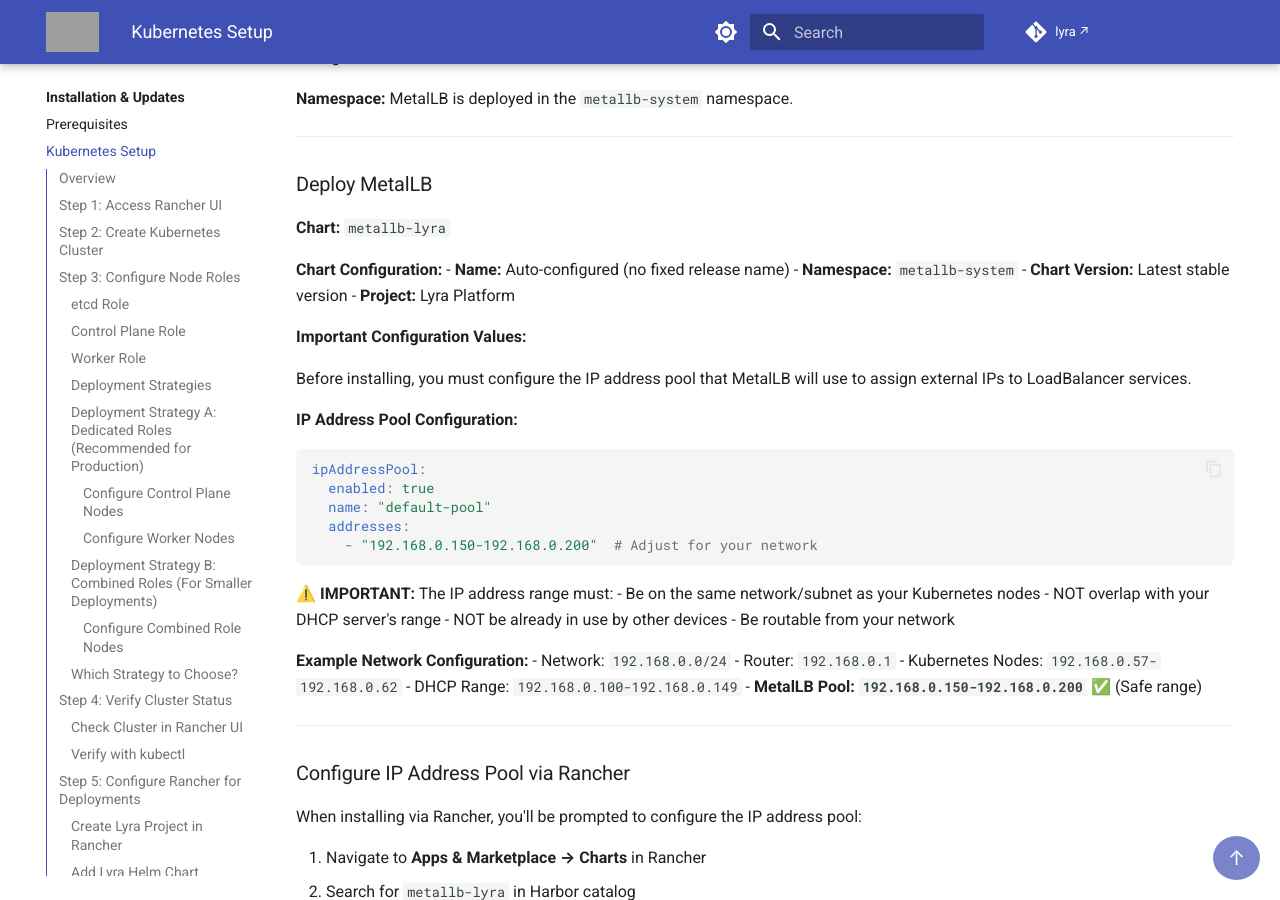
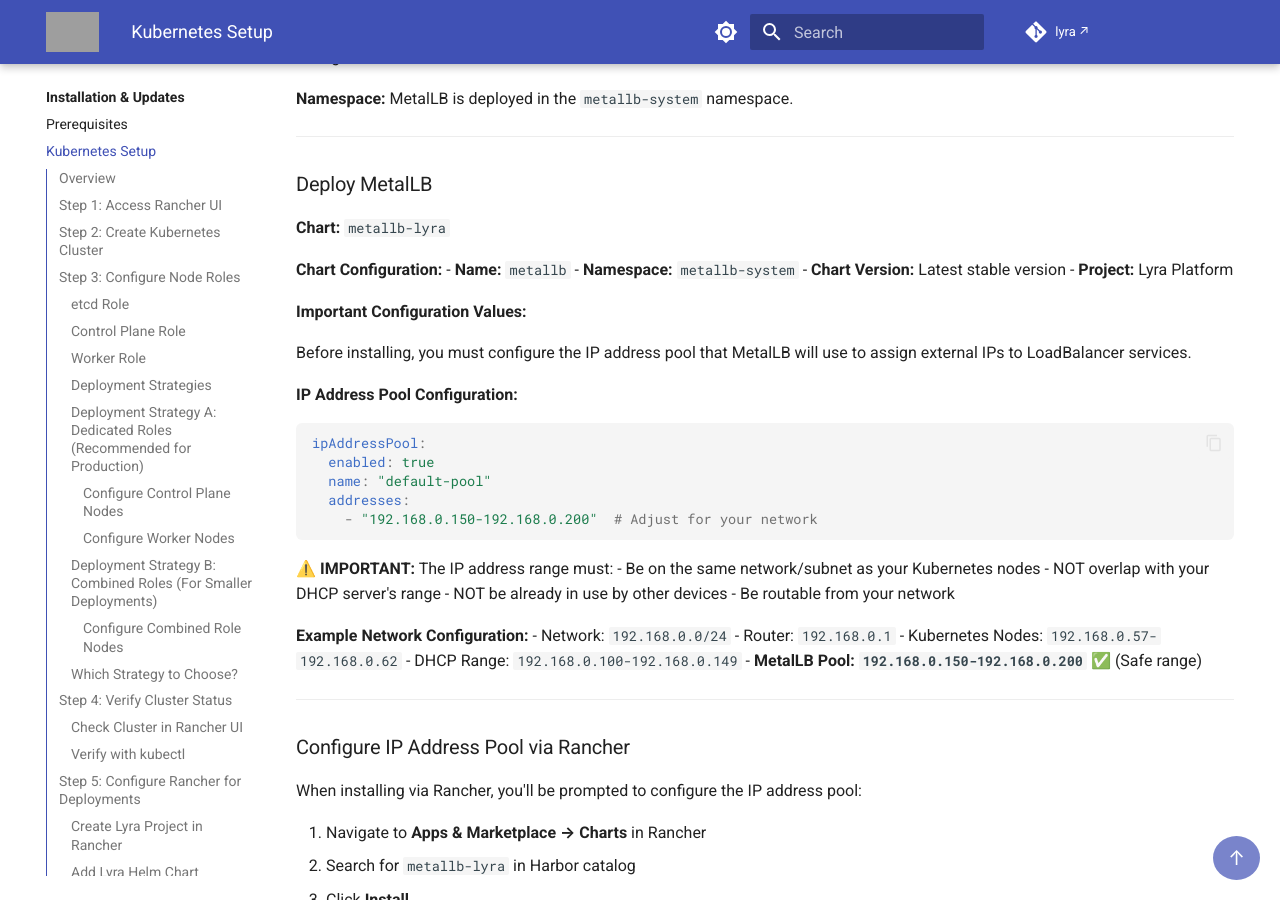
Before and after one commit to amreinch/lyra-docs, an MkDocs documentation site: the page built from docs/installation/kubernetes-setup.md, in a window 1280 px wide and 900 px high, scrolled down 24502 px. Built offline with MkDocs 1.6.1 and Material for MkDocs 9.7.7, drawn with Linux system fonts in a browser that asks for light colours; comment, search, counter and statistics services are not loaded; grey boxes are pictures that could not be loaded.

Commit message:
Updated MetalLB documentation with fixed release name
- Changed 'Name: Auto-configured (no fixed release name)' to 'Name: metallb'
- Reflects updated metallb-lyra chart v1.0.6 with fixed release name
- Consistent with other infrastructure component documentation

```diff
--- a/docs/installation/kubernetes-setup.md
+++ b/docs/installation/kubernetes-setup.md
@@ -1246,7 +1246,7 @@ MetalLB is a load balancer implementation for bare-metal Kubernetes clusters. It
 **Chart:** `metallb-lyra`
 
 **Chart Configuration:**
-- **Name:** Auto-configured (no fixed release name)
+- **Name:** `metallb`
 - **Namespace:** `metallb-system`
 - **Chart Version:** Latest stable version
 - **Project:** Lyra Platform
```
